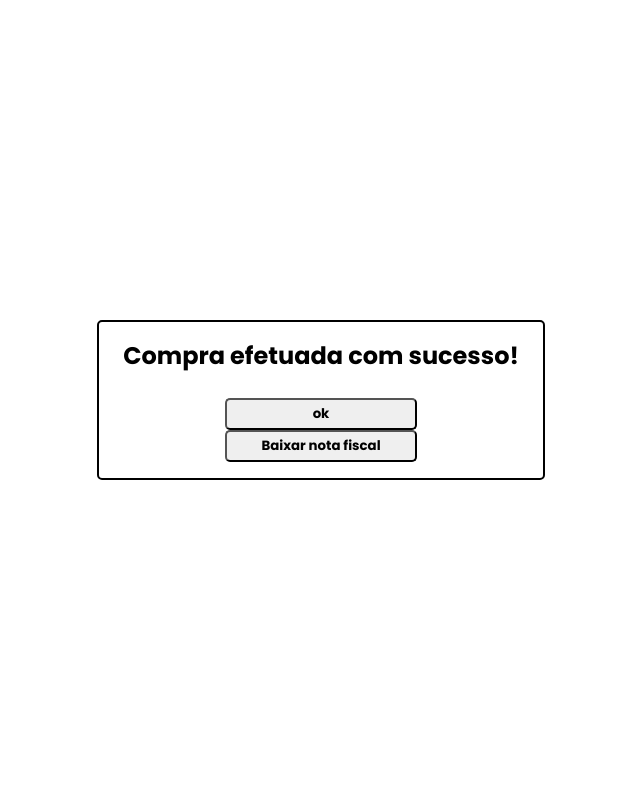
After one commit to olucasilva/popflix, a PHP site: page /components/finaly.php in a window 1280 px wide. The commit adds this page. Shown: the whole page, without its empty margins (319-959 px from the left). Run offline with PHP 8.4, Linux system fonts and the light colour scheme.

```diff
--- /dev/null
+++ b/components/finaly.php
@@ -0,0 +1,25 @@
+<head>
+  <meta charset="UTF-8" />
+  <meta http-equiv="X-UA-Compatible" content="IE=edge" />
+  <meta name="viewport" content="width=device-width, initial-scale=1.0" />
+
+  <link rel="stylesheet" href="../styles/finaly.css" />
+
+  <link rel="preconnect" href="https://fonts.googleapis.com">
+  <link rel="preconnect" href="https://fonts.gstatic.com" crossorigin>
+  <link href="https://fonts.googleapis.com/css2?family=Lato:wght@700&family=PT+Sans&display=swap" rel="stylesheet">
+
+  <link rel="preconnect" href="https://fonts.googleapis.com" />
+  <link rel="preconnect" href="https://fonts.gstatic.com" crossorigin />
+  <link href="https://fonts.googleapis.com/css2?family=Poppins:wght@400;500;700&display=swap" rel="stylesheet" />
+
+  <title>PopFlix - Filmes</title>
+</head>
+<body>
+  <div class='finaly'>
+    <label>Compra efetuada com sucesso!</label>
+    <br>
+    <button id="finaly">ok</button>
+    <button id="download" >Baixar nota fiscal</button>
+  </div>
+</body>
--- /dev/null
+++ b/styles/finaly.css
@@ -0,0 +1,37 @@
+* {
+  box-sizing: border-box;
+  margin: 0;
+  padding: 0;
+  font-family: 'Poppins', sans-serif;
+  font-weight: bold;
+}
+body {
+  width: 100vw;
+  height: 100vh;
+  display: flex;
+  align-items: center;
+  justify-content: center;
+}
+label {
+  font-size: 1.5rem;
+}
+.finaly {
+  border: 2px solid rgb(0, 0, 0);
+  padding: 2vh;
+  font-size: 1em;
+  display: flex;
+  flex-direction: column;
+  align-items: center;
+  justify-content: center;
+  width: 35vw;
+  height: 20vh;
+  border-radius: 5px;
+}
+button {
+  width: 15vw;
+  height: 10vh;
+  border-radius: 5px;
+}
+button:hover {
+  cursor: pointer;
+}
```
Also changed, not shown: server/rent.php (+39 -12 lines).
